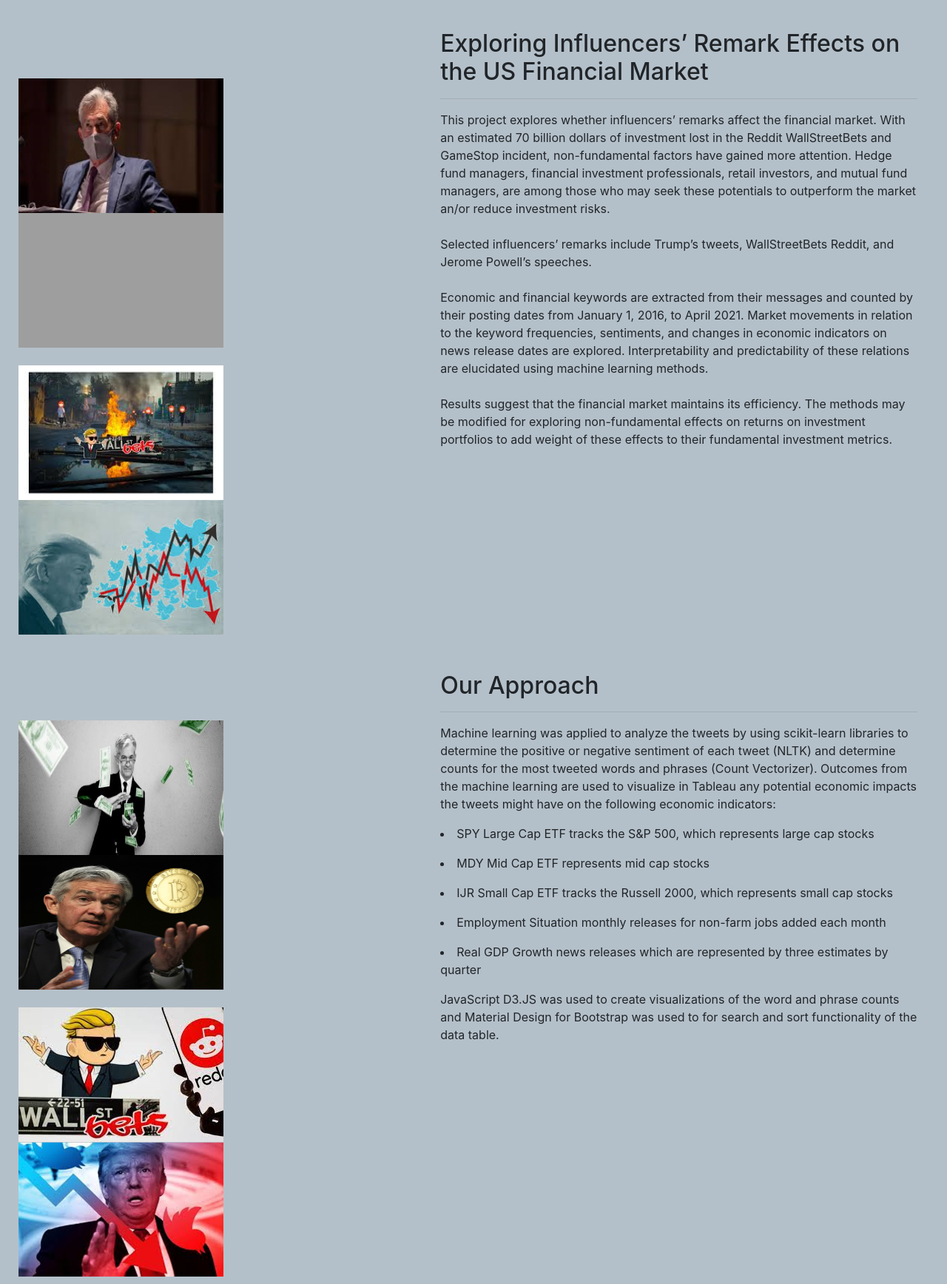
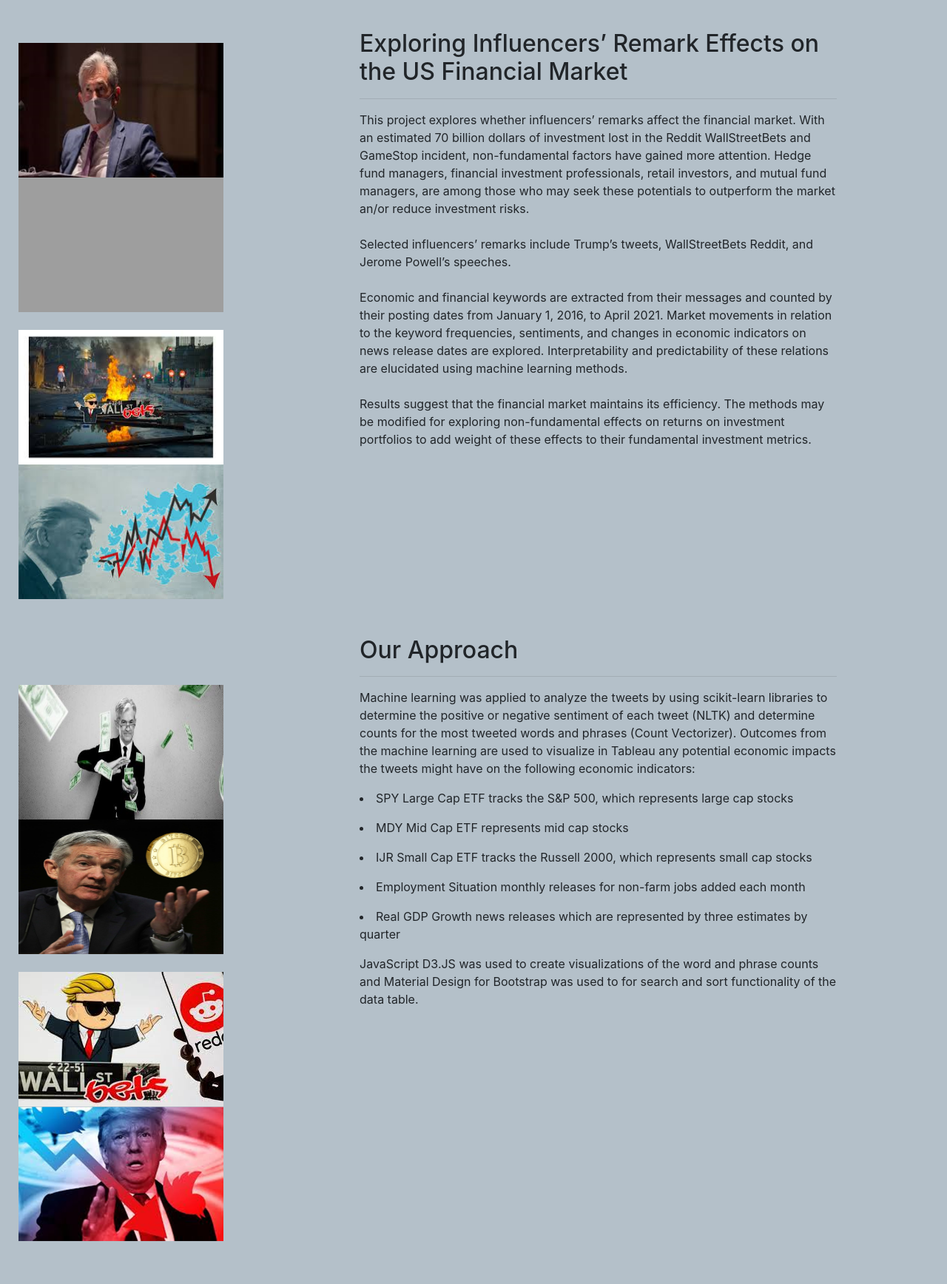
Before and after one commit to areeratk/anomalous, a Flask app: page / in a window 1280 px wide. Shown: the part 56-1792 px from the top of the page at 74% size. After the commit the page ends 1734 px from the top, so only its background shows below. Run offline with Flask 2, Linux system fonts and the light colour scheme; parts of the project's set-up code (start-up, migrations or seed data) failed here and were passed over; some libraries are stand-ins or nearby versions; grey boxes are pictures that could not be loaded.

Commit message:
adjust pictures

```diff
--- a/app.py
+++ b/app.py
@@ -28,7 +28,7 @@
 
 wsb_reddit0 = pd.read_csv(os.path.join("static","data","WSB_rd_count_0.csv"))
 wsb_reddit1 = pd.read_csv(os.path.join("static","data","WSB_rd_count_1.csv"))
-# wsb_reddit2 = pd.read_csv(os.path.join("static","data","WSB_rd_count_2.csv"))
+wsb_reddit2 = pd.read_csv(os.path.join("static","data","WSB_rd_count_2.csv"))
 # wsb_reddit3 = pd.read_csv(os.path.join("static","data","WSB_rd_count_3.csv"))
 # wsb_reddit4 = pd.read_csv(os.path.join("static","data","WSB_rd_count_4.csv"))
 # wsb_reddit5 = pd.read_csv(os.path.join("static","data","WSB_rd_count_5.csv"))
@@ -37,7 +37,7 @@
 wsb_reddit=pd.concat(frames)
 del wsb_reddit0
 del wsb_reddit1
-# del wsb_reddit2
+del wsb_reddit2
 # del wsb_reddit3
 # del wsb_reddit4
 # del wsb_reddit5
--- a/templates/index.html
+++ b/templates/index.html
@@ -27,12 +27,10 @@
 
 
     <div class="row">
-        <div class="col-md-5 col-sm-6">
+        <div class="col-md-4 col-sm-6">
             <div class="container">
 
                 <div class="page_left">
-
-                    <br /><br />
 
                     <br /><br /><img src="/static/img/Picture2.png" width="277px" height="182px">
 
@@ -70,7 +68,7 @@
         </div>
 </div>
         <div class="row">
-            <div class="col-md-5 col-sm-6">
+            <div class="col-md-4 col-sm-6">
                 <div class="container">
                     <div class="page_left">
 
```
